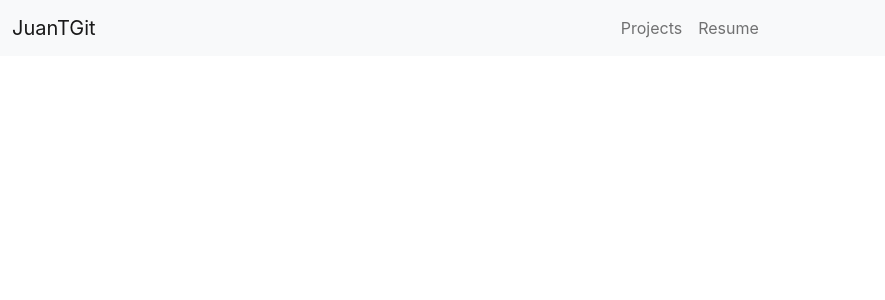
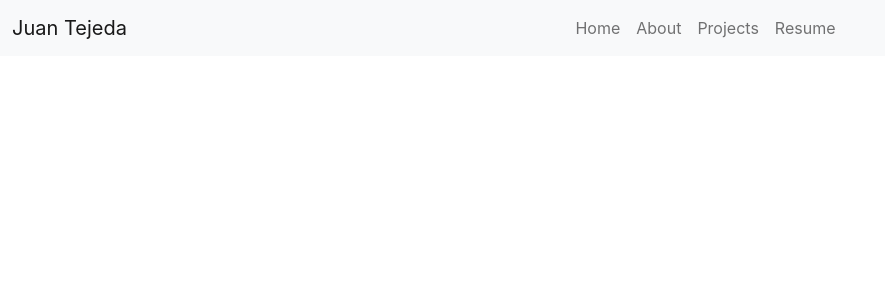
Before and after one commit to JuanTGit/JuanTGit.github.io, a React (Create React App) app: page / in a window 1280 px wide. Shown: the top 300 px of the page, without its empty margins (0-885 px from the left). Built offline with nearby package versions, Linux system fonts and the light colour scheme.

Commit message:
Updated Navbar export.

```diff
--- a/src/App.js
+++ b/src/App.js
@@ -1,19 +1,21 @@
 import React, { Component } from 'react'
-import Navbar from './components/Navbar'
+import NavScroll from './components/Navbar'
 import Projects from './views/Projects';
 import Resume from './views/Resume';
 import Home from './views/Home';
+import About from './views/About';
 import { Routes, Route } from 'react-router-dom';
 
 export default class App extends Component {
   render() {
 	return (
 	<>
-		<Navbar/>
+		<NavScroll/>
 	  	<div className='container'>
 			<Routes>
 				<Route path='projects' element={<Projects/>}/>
 				<Route path='resume' element={<Resume/>}/>
+				<Route path='about' element={<About/>}/>
 			</Routes>
 	  	</div>
 	</>
--- a/src/components/Navbar.js
+++ b/src/components/Navbar.js
@@ -1,10 +1,33 @@
-import React, { Component } from 'react'
+import React, { useState, useEffect } from 'react'
 import { Link } from 'react-router-dom';
+import Container from 'react-bootstrap/Container';
+import Nav from 'react-bootstrap/Nav';
+import Navbar from 'react-bootstrap/Navbar';
 
-export default class Navbar extends Component {
-  render() {
+export default function NavScroll() {
+
 	return (
-		<nav className="navbar navbar-expand-lg navbar-light bg-light">
+		<Navbar bg="light" expand="lg" sticky='top'>
+		<Container fluid>
+		  <Navbar.Brand href="#home">Juan Tejeda</Navbar.Brand>
+		  <Navbar.Toggle aria-controls="basic-navbar-nav" />
+		  <Navbar.Collapse id="basic-navbar-nav">
+			<Nav className="mx-auto">
+			<Nav.Link href="#home">Home</Nav.Link>
+			<Nav.Link href="/about">About</Nav.Link>
+			<Nav.Link href="/projects">Projects</Nav.Link>
+			<Nav.Link href="/resume">Resume</Nav.Link>
+			</Nav>
+		  </Navbar.Collapse>
+		</Container>
+	  </Navbar>
+	)
+};
+
+
+
+
+{/* <nav className="navbar navbar-expand-lg navbar-light bg-light">
 <div className="container-fluid">
   <a className="navbar-brand" href="/">JuanTGit</a>
   <button className="navbar-toggler" type="button" data-bs-toggle="collapse" data-bs-target="#navbarNavAltMarkup" aria-controls="navbarNavAltMarkup" aria-expanded="false" aria-label="Toggle navigation">
@@ -12,12 +35,10 @@ export default class Navbar extends Component {
   </button>
   <div className="collapse navbar-collapse" id="navbarNavAltMarkup">
 	<div className="navbar-nav mx-auto">
+		<a className="nav-link" href="/about">About</a>
 		<a className="nav-link" href="/projects">Projects</a>
 		<a className="nav-link" href="/resume">Resume</a>
 	</div>
   </div>
 </div>
-	  </nav>
-	)
-  }
-}
+</nav> */}
--- /dev/null
+++ b/src/views/About.js
@@ -0,0 +1,11 @@
+import React, { Component } from 'react'
+
+export default class About extends Component {
+  render() {
+	return (
+		<div className='container'>
+			<img src="images/Juan.png" className="img-fluid" alt="..."/>
+		</div>
+	)
+  }
+}
```
Also changed, not shown: public/images/Juan.png (added). Lines whose indentation alone changed are shown as unchanged.
